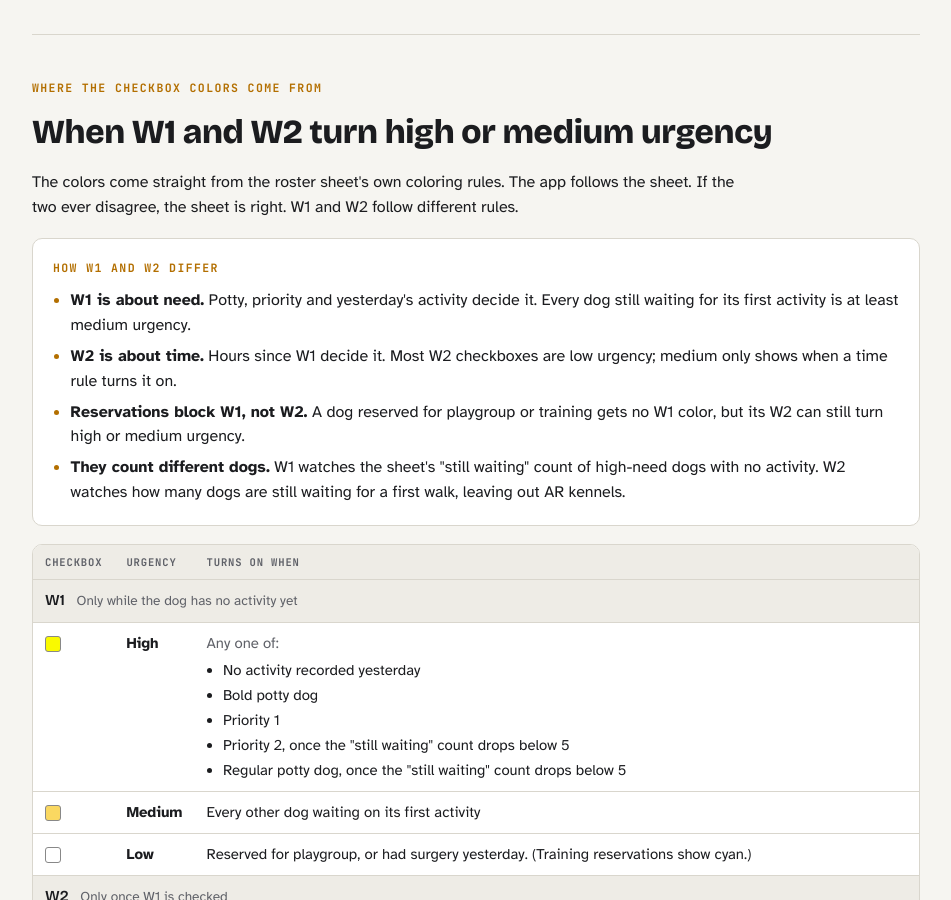
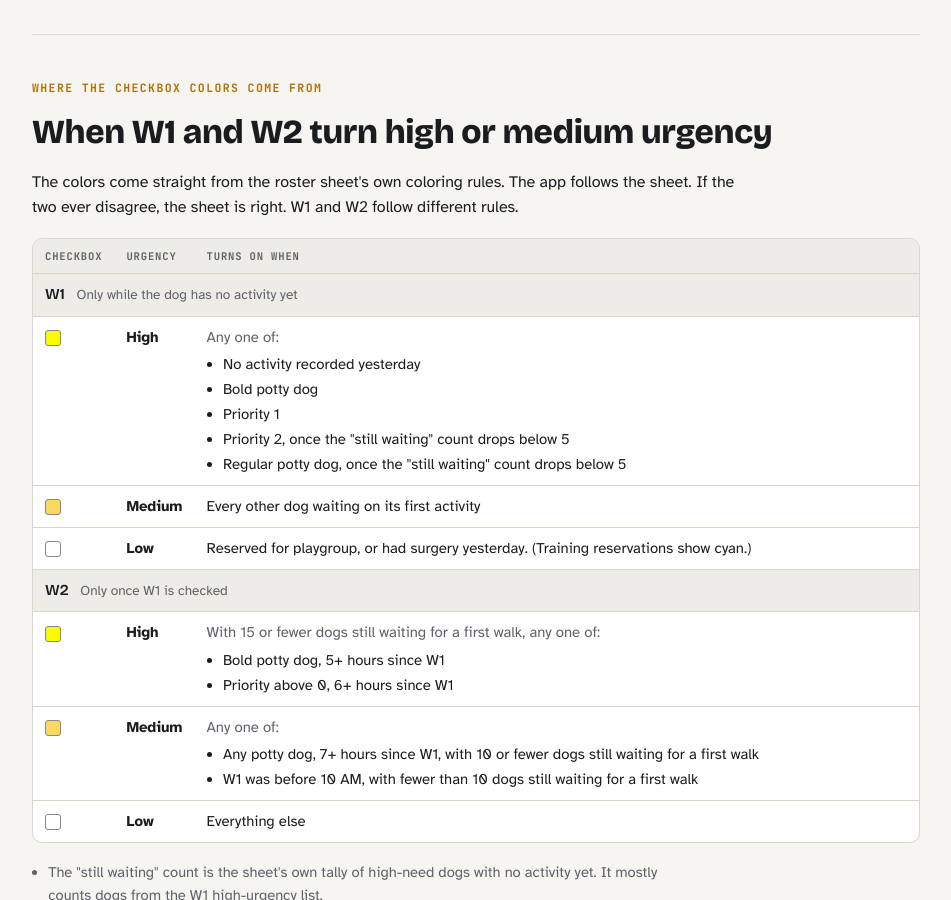
Before and after one commit to kirbsauce/dog-walker-assistant-docs, a Jekyll site: the page walk_order.html, which Jekyll copies as it is, in a window 1280 px wide and 900 px high, scrolled down 2294 px. Shown: the whole window, without its empty margins (164-1115 px from the left). Built offline with Jekyll 4.4.1, drawn with Linux system fonts in a browser that asks for light colours.

Commit message:
Remove the "How W1 and W2 differ" box from the Walk Order guide
Co-Authored-By: Claude Opus 5.5 <noreply@anthropic.com>
Claude-Session: https://claude.ai/code/session_01Gn98H5icQkvFvkCZpGcr4i

```diff
--- a/walk_order.html
+++ b/walk_order.html
@@ -400,16 +400,6 @@ img { max-width: 100%; }
   <h2>When W1 and W2 turn high or medium urgency</h2>
   <p>The colors come straight from the roster sheet's own coloring rules. The app follows the sheet. If the two ever disagree, the sheet is right. W1 and W2 follow different rules.</p>
 
-  <div class="short">
-    <div class="eyebrow">How W1 and W2 differ</div>
-    <ul style="margin:0;padding-left:1.1em;display:grid;gap:6px">
-      <li><b>W1 is about need.</b> Potty, priority and yesterday's activity decide it. Every dog still waiting for its first activity is at least medium urgency.</li>
-      <li><b>W2 is about time.</b> Hours since W1 decide it. Most W2 checkboxes are low urgency; medium only shows when a time rule turns it on.</li>
-      <li><b>Reservations block W1, not W2.</b> A dog reserved for playgroup or training gets no W1 color, but its W2 can still turn high or medium urgency.</li>
-      <li><b>They count different dogs.</b> W1 watches the sheet's "still waiting" count of high-need dogs with no activity. W2 watches how many dogs are still waiting for a first walk, leaving out AR kennels.</li>
-    </ul>
-  </div>
-
   <div class="stable-wrap">
   <table class="stable">
     <thead><tr><th scope="col">Checkbox</th><th scope="col">Urgency</th><th scope="col">Turns on when</th></tr></thead>
```
